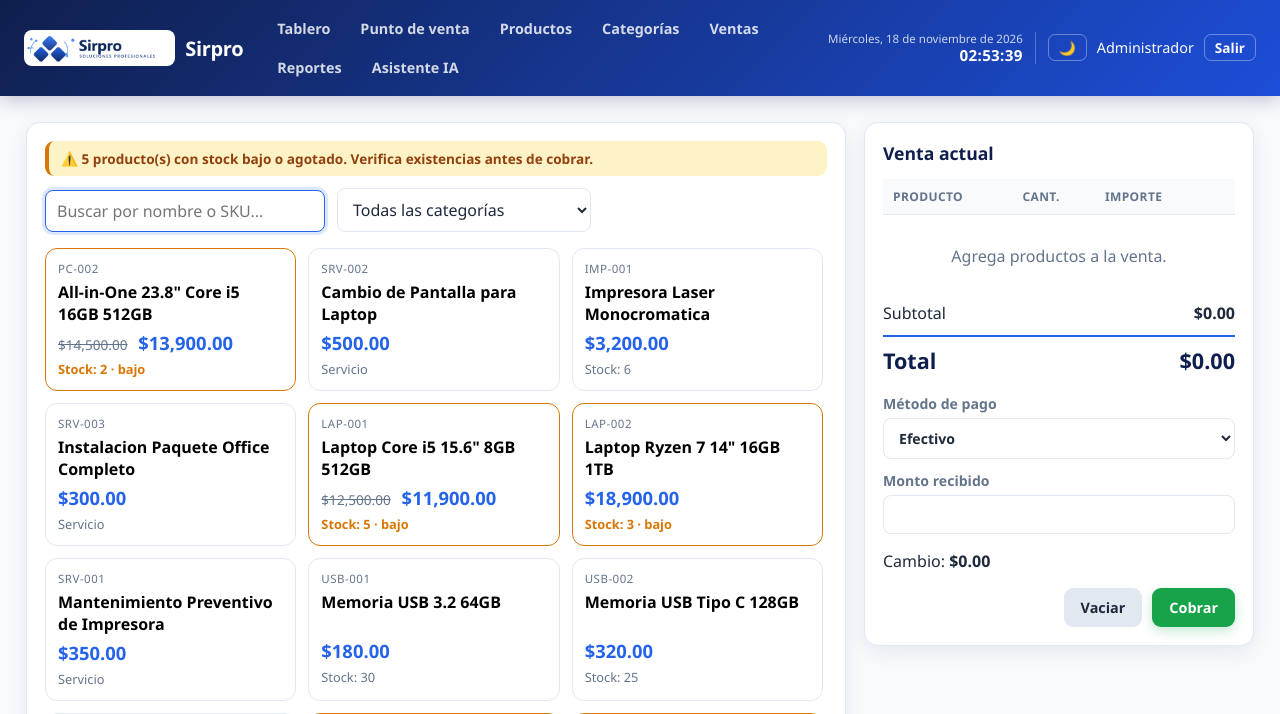
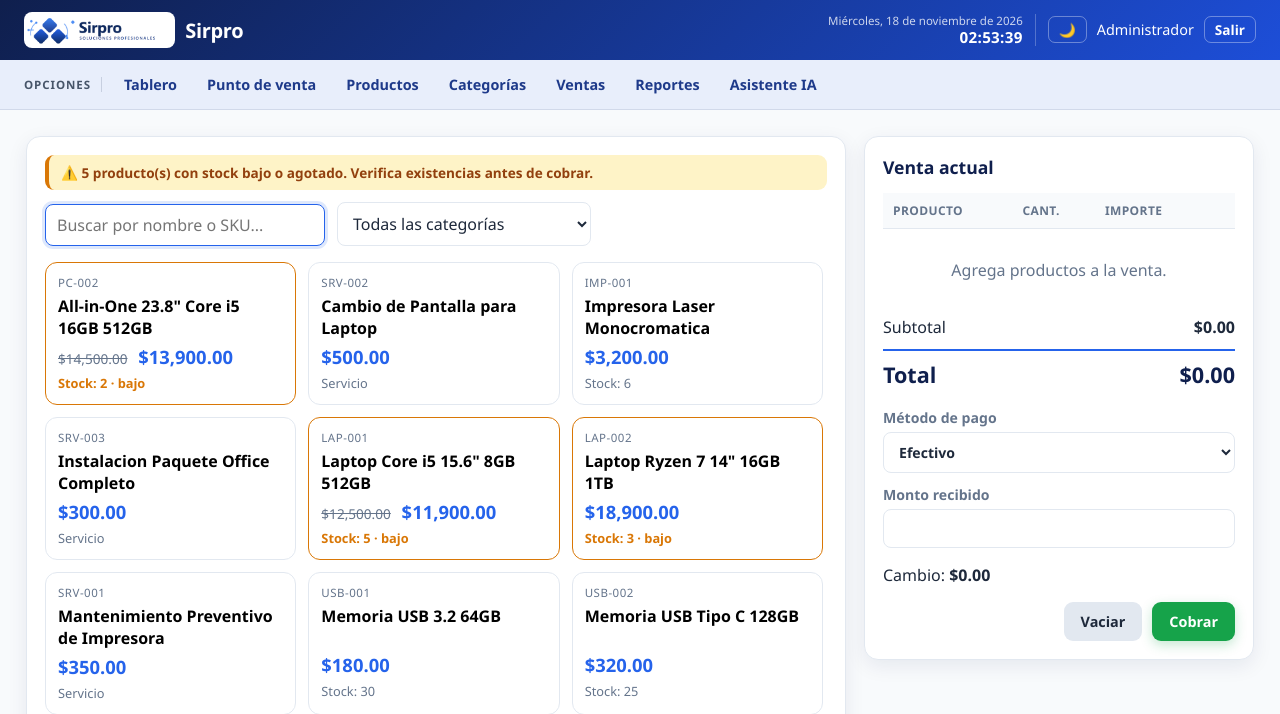
Before and after one commit to JesusFcoB/sirpro_local, a PHP site: page /pos.php in a window 1280 px wide. Shown: the top 714 px of the page. Run offline with PHP 8.4, Linux system fonts and the light colour scheme; a user stored in the database is signed in; data comes from the database, SQL or seed files in the repository; lists and menus that the app fills with data are empty.

Commit message:
Mueve los accesos a una barra de opciones separada

```diff
--- a/assets/style.css
+++ b/assets/style.css
@@ -64,7 +64,7 @@ body.dark label, body.dark .ayuta-filtro, body.dark .vacio, body.dark .resumen,
 body.dark td small, body.dark .tarjeta .sku, body.dark .tarjeta .stock,
 body.dark .detalle, body.dark .etiqueta { color: var(--text-sec); }
 body.dark a:not(.btn) { color: var(--azul); }
-body.dark .topbar nav a, body.dark .topbar .user a, body.dark .btn.ghost { color: #fff; }
+body.dark .opciones-bar a, body.dark .topbar .user a, body.dark .btn.ghost { color: #fff; }
 body.dark input, body.dark select, body.dark textarea {
     color: var(--text);
     background: var(--card);
@@ -87,9 +87,33 @@ body.dark .hoja-cabecera p, body.dark .hoja-pie { color: #64748b; }
     color: #fff;
     box-shadow: 0 4px 18px rgba(15, 31, 77, .25);
 }
-.topbar nav { display: flex; gap: 6px; flex-wrap: wrap; }
-.topbar nav a {
-    color: rgba(255,255,255,.82);
+.opciones-bar {
+    display: flex;
+    align-items: center;
+    gap: 6px;
+    padding: 8px 24px;
+    background: #e8eefb;
+    border-bottom: 1px solid rgba(15,31,77,.10);
+    overflow-x: auto;
+    white-space: nowrap;
+    scrollbar-width: thin;
+}
+.opciones-bar::-webkit-scrollbar { height: 6px; }
+.opciones-bar::-webkit-scrollbar-thumb { background: rgba(15,31,77,.25); border-radius: 999px; }
+.opciones-titulo {
+    flex: 0 0 auto;
+    font-size: .72rem;
+    font-weight: 800;
+    letter-spacing: .08em;
+    text-transform: uppercase;
+    color: #475569;
+    padding-right: 10px;
+    margin-right: 4px;
+    border-right: 1px solid rgba(15,31,77,.15);
+}
+.opciones-bar a {
+    flex: 0 0 auto;
+    color: #1e3a8a;
     text-decoration: none;
     font-weight: 600;
     font-size: .9rem;
@@ -97,7 +121,10 @@ body.dark .hoja-cabecera p, body.dark .hoja-pie { color: #64748b; }
     border-radius: 8px;
     transition: background .15s, color .15s;
 }
-.topbar nav a:hover { color: #fff; background: rgba(255,255,255,.14); }
+.opciones-bar a:hover { color: #0f1f4d; background: rgba(30,58,138,.10); }
+body.dark .opciones-bar { background: #0b1220; border-color: #1e293b; }
+body.dark .opciones-titulo { color: #94a3b8; border-color: #334155; }
+body.dark .opciones-bar a:hover { color: #fff; background: rgba(255,255,255,.12); }
 .topbar .user { margin-left: auto; display: flex; align-items: center; gap: 10px; font-size: .9rem; }
 .topbar .user a { color: #fff; text-decoration: none; }
 .reloj {
@@ -394,7 +421,7 @@ td small { display: block; color: var(--text-sec); }
 @media print {
     @page { margin: 14mm; }
     body { background: #fff !important; color: #000 !important; }
-    .topbar, .acciones, .toolbar, .no-print { display: none !important; }
+    .topbar, .opciones-bar, .acciones, .toolbar, .no-print { display: none !important; }
     main { padding: 0 !important; max-width: none !important; }
     .hoja { box-shadow: none !important; border: none !important; padding: 0 !important; border-radius: 0 !important; }
     .hoja tbody tr:hover { background: #f8fafc !important; }
@@ -411,6 +438,8 @@ td small { display: block; color: var(--text-sec); }
     .topbar { flex-wrap: wrap; gap: 10px; }
     .topbar .user { margin-left: 0; }
     .reloj-fecha { display: none; }
+    .opciones-bar { padding: 8px 14px; }
+    .opciones-titulo { display: none; }
 }
 
 /* ---------- Asistente IA ---------- */
--- a/includes/bootstrap.php
+++ b/includes/bootstrap.php
@@ -246,9 +246,6 @@ document.addEventListener('DOMContentLoaded', function(){
 </script>
 <header class="topbar">
     <div class="brand"><img src="assets/logo.png" alt="Sirpro" onerror="this.onerror=function(){this.style.display='none'};this.src='assets/logo.svg'"><span>Sirpro</span></div>
-    <nav>
-        {$links}
-    </nav>
     <div class="user">
         <div class="reloj" id="reloj" aria-label="Fecha y hora actual">
             <span class="reloj-fecha">—</span>
@@ -257,6 +254,10 @@ document.addEventListener('DOMContentLoaded', function(){
         <button class="btn ghost mini" id="dark-btn" type="button" onclick="toggleDark()" title="Cambiar modo oscuro">🌙</button> {$nombre} <a class="btn ghost mini" href="logout.php">Salir</a>
     </div>
 </header>
+<div class="opciones-bar">
+    <span class="opciones-titulo">Opciones</span>
+    {$links}
+</div>
 <main>
 HTML;
 }
```
Also changed, not shown: README.md.
